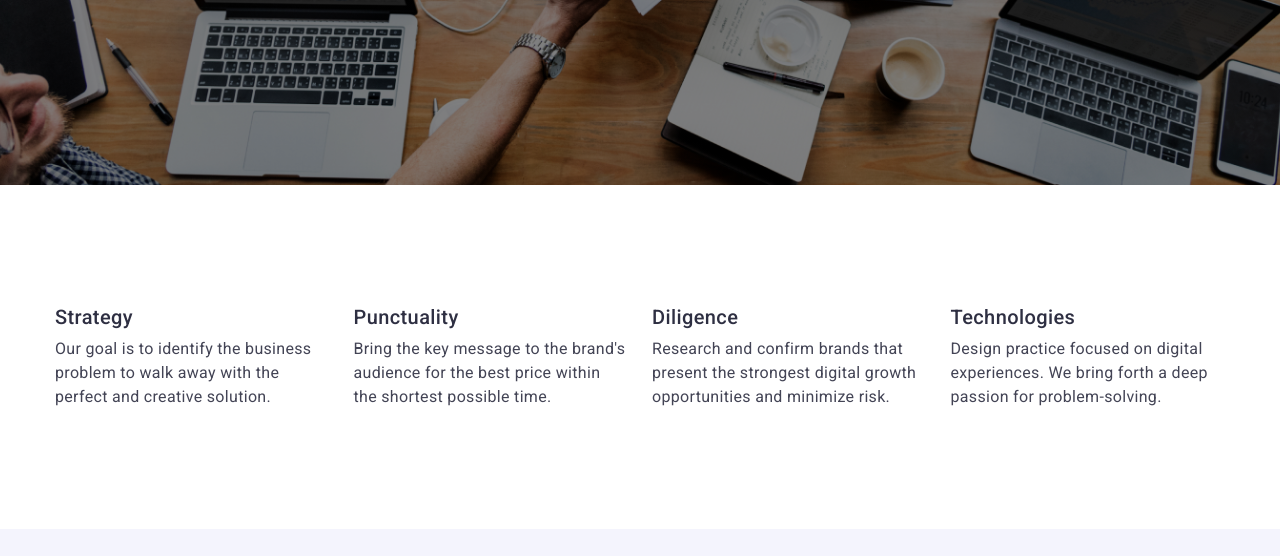
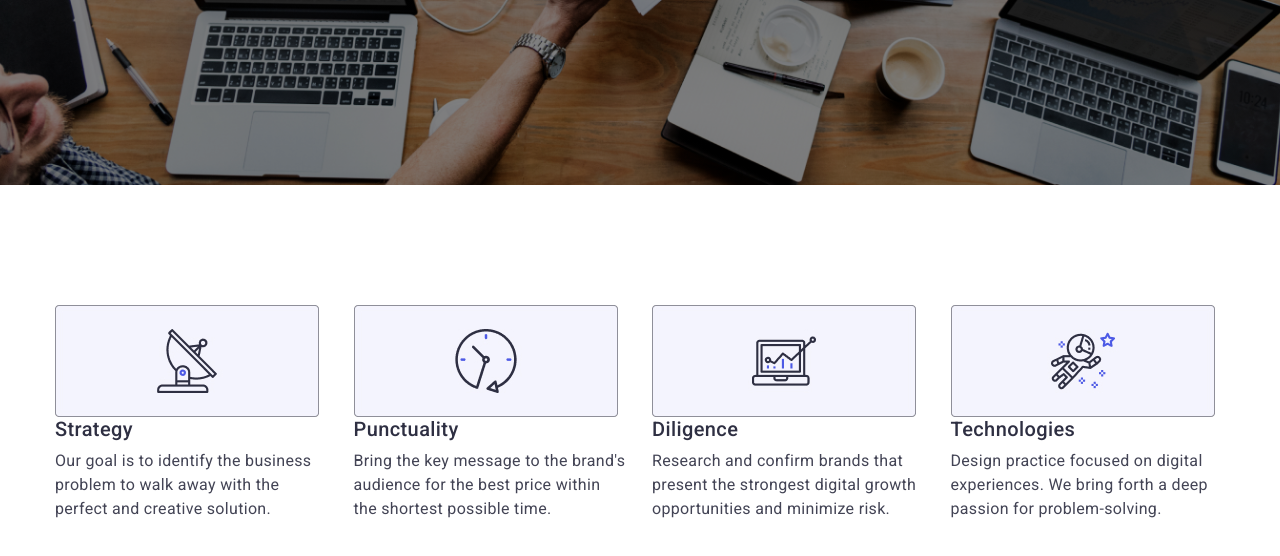
Before and after one commit to BerkanGunes/goit-markup-hw-05, a plain HTML site: page index.html in a window 1280 px wide. Shown: the part 460-1016 px from the top of the page. Drawn offline with nearby package versions, Linux system fonts and the light colour scheme.

Commit message:
section2

```diff
--- a/index.html
+++ b/index.html
@@ -69,6 +69,7 @@
                 <h2 class="visually-hidden"></h2>
                 <ul class="second-section__list">
                     <li class="second-section__item">
+                        <img src="../images/Icon 1.jpg">
                         <h3 class="second-section__list-title">Strategy</h3>
                         <p class="text">
                             Our goal is to identify the business problem to walk
@@ -76,6 +77,7 @@
                         </p>
                     </li>
                     <li class="second-section__item">
+                        <img src="../images/Icon 2.jpg">
                         <h3 class="second-section__list-title">Punctuality</h3>
                         <p class="text">
                             Bring the key message to the brand's audience for
@@ -83,6 +85,7 @@
                         </p>
                     </li>
                     <li class="second-section__item">
+                        <img src="../images/Icon 3.jpg">
                         <h3 class="second-section__list-title">Diligence</h3>
                         <p class="text">
                             Research and confirm brands that present the
@@ -91,6 +94,7 @@
                         </p>
                     </li>
                     <li class="second-section__item">
+                        <img src="../images/Icon 4.jpg">
                         <h3 class="second-section__list-title">Technologies</h3>
                         <p class="text">
                             Design practice focused on digital experiences. We
```
Also changed, not shown: images/Icon 1.jpg (added), images/Icon 2.jpg (added), images/Icon 3.jpg (added), images/Icon 4.jpg (added).
